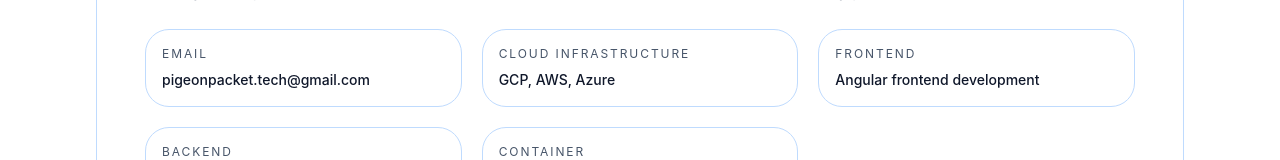
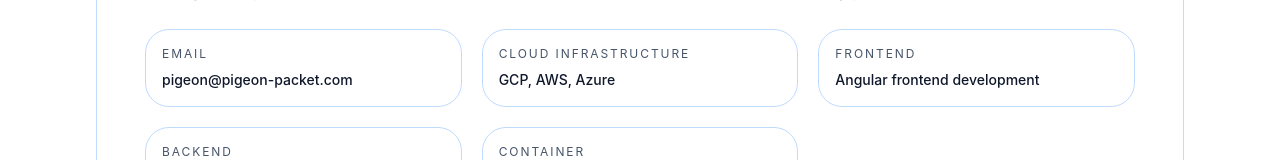
Before and after one commit to TurtleGods/DemoApp, an Angular app: page / in a window 1280 px wide. Shown: the part 2259-2419 px from the top of the page. Built offline with nearby package versions, Linux system fonts and the light colour scheme.

Commit message:
Doc 更新Email信箱

```diff
--- a/src/app/app.ts
+++ b/src/app/app.ts
@@ -70,7 +70,7 @@ const COPY = {
     //
     // Thank you.
     initialConsultationMailto:
-      'mailto:pigeonpacket.tech@gmail.com?subject=Initial%20Consultation%20-%20Custom%20Web%20Project%20Inquiry&body=Hi%20team%2C%0A%0AI%20want%20to%20discuss%20a%20web%20customization%20project.%0AProject%20type%3A%0ABudget%3A%0ADeadline%3A%0ANotes%3A%0A%0AThank%20you.',
+      'mailto:pigeon@pigeon-packet.com?subject=Initial%20Consultation%20-%20Custom%20Web%20Project%20Inquiry&body=Hi%20team%2C%0A%0AI%20want%20to%20discuss%20a%20web%20customization%20project.%0AProject%20type%3A%0ABudget%3A%0ADeadline%3A%0ANotes%3A%0A%0AThank%20you.',
     // 結尾區段約談 mailto 原文（與初步約談內容一致，可自行改成不同模板）：
     // subject: Book intro call
     // body:
@@ -83,7 +83,7 @@ const COPY = {
     //
     // Thank you.
     closingConsultationMailto:
-      'mailto:pigeonpacket.tech@gmail.com?subject=Book%20Intro%20Call&body=Hi%20team%2C%0A%0AI%20want%20to%20discuss%20a%20web%20customization%20project.%0AProject%20type%3A%0ABudget%3A%0ADeadline%3A%0ANotes%3A%0A%0AThank%20you.',
+      'mailto:pigeon@pigeon-packet.com?subject=Book%20Intro%20Call&body=Hi%20team%2C%0A%0AI%20want%20to%20discuss%20a%20web%20customization%20project.%0AProject%20type%3A%0ABudget%3A%0ADeadline%3A%0ANotes%3A%0A%0AThank%20you.',
     trustLine: 'Trusted workflow for fast-moving teams',
     servicesTitle: 'Service Scope',
     services: [
@@ -124,7 +124,7 @@ const COPY = {
     contactTitle: 'Contact',
     contactBody: 'Ready when you are.',
     contactInfo: [
-      { label: 'Email', value: 'pigeonpacket.tech@gmail.com' },
+      { label: 'Email', value: 'pigeon@pigeon-packet.com' },
       { label: 'Cloud Infrastructure', value: 'GCP, AWS, Azure' },
       { label: 'Frontend', value: 'Angular frontend development' },
       { label: 'Backend', value: 'C# / Java / PHP backend development' },
@@ -155,7 +155,7 @@ const COPY = {
     // 5) 參考範例：
     // 6) 其他補充：
     initialConsultationMailto:
-      'mailto:pigeonpacket.tech@gmail.com?subject=%E5%88%9D%E6%AD%A5%E7%B4%84%E8%AB%87%20-%20%E5%AE%A2%E8%A3%BD%E5%8C%96%E7%B6%B2%E7%AB%99%E5%90%88%E4%BD%9C%E8%A9%A2%E8%A2%BC&body=%E6%82%A8%E5%A5%BD%EF%BC%8C%E6%88%91%E6%83%B3%E9%A0%90%E7%B4%84%E5%88%9D%E6%AD%A5%E8%AB%AE%E8%A9%A2%E3%80%82%E4%BB%A5%E4%B8%8B%E6%98%AF%E5%B0%88%E6%A1%88%E9%87%8D%E9%BB%9E%EF%BC%9A%0A1)%20%E5%B0%88%E6%A1%88%E9%A1%9E%E5%9E%8B%EF%BC%9A%0A2)%20%E9%9C%80%E6%B1%82%E7%B0%A1%E8%BF%B0%EF%BC%9A%0A3)%20%E9%A0%90%E7%AE%97%EF%BC%9A%0A4)%20%E9%A0%90%E8%A8%88%E4%B8%8A%E7%B7%9A%E6%99%82%E9%96%93%EF%BC%9A%0A5)%20%E5%8F%83%E8%80%83%E7%AF%84%E4%BE%8B%EF%BC%9A%0A6)%20%E5%85%B6%E4%BB%96%E8%A3%9C%E5%85%85%EF%BC%9A',
+      'mailto:pigeon@pigeon-packet.com?subject=%E5%88%9D%E6%AD%A5%E7%B4%84%E8%AB%87%20-%20%E5%AE%A2%E8%A3%BD%E5%8C%96%E7%B6%B2%E7%AB%99%E5%90%88%E4%BD%9C%E8%A9%A2%E8%A2%BC&body=%E6%82%A8%E5%A5%BD%EF%BC%8C%E6%88%91%E6%83%B3%E9%A0%90%E7%B4%84%E5%88%9D%E6%AD%A5%E8%AB%AE%E8%A9%A2%E3%80%82%E4%BB%A5%E4%B8%8B%E6%98%AF%E5%B0%88%E6%A1%88%E9%87%8D%E9%BB%9E%EF%BC%9A%0A1)%20%E5%B0%88%E6%A1%88%E9%A1%9E%E5%9E%8B%EF%BC%9A%0A2)%20%E9%9C%80%E6%B1%82%E7%B0%A1%E8%BF%B0%EF%BC%9A%0A3)%20%E9%A0%90%E7%AE%97%EF%BC%9A%0A4)%20%E9%A0%90%E8%A8%88%E4%B8%8A%E7%B7%9A%E6%99%82%E9%96%93%EF%BC%9A%0A5)%20%E5%8F%83%E8%80%83%E7%AF%84%E4%BE%8B%EF%BC%9A%0A6)%20%E5%85%B6%E4%BB%96%E8%A3%9C%E5%85%85%EF%BC%9A',
     // 結尾約談 mailto 中文原文：
     // subject: 預約初談
     // body:
@@ -168,7 +168,7 @@ const COPY = {
     // 5) 參考範例：
     // 6) 其他補充：
     closingConsultationMailto:
-      'mailto:pigeonpacket.tech@gmail.com?subject=%E9%A0%90%E7%B4%84%E5%88%9D%E8%AB%87&body=%E6%82%A8%E5%A5%BD%EF%BC%8C%E6%88%91%E6%83%B3%E9%A0%90%E7%B4%84%E5%88%9D%E6%AD%A5%E8%AB%AE%E8%A9%A2%E3%80%82%E4%BB%A5%E4%B8%8B%E6%98%AF%E5%B0%88%E6%A1%88%E9%87%8D%E9%BB%9E%EF%BC%9A%0A1)%20%E5%B0%88%E6%A1%88%E9%A1%9E%E5%9E%8B%EF%BC%9A%0A2)%20%E9%9C%80%E6%B1%82%E7%B0%A1%E8%BF%B0%EF%BC%9A%0A3)%20%E9%A0%90%E7%AE%97%EF%BC%9A%0A4)%20%E9%A0%90%E8%A8%88%E4%B8%8A%E7%B7%9A%E6%99%82%E9%96%93%EF%BC%9A%0A5)%20%E5%8F%83%E8%80%83%E7%AF%84%E4%BE%8B%EF%BC%9A%0A6)%20%E5%85%B6%E4%BB%96%E8%A3%9C%E5%85%85%EF%BC%9A',
+      'mailto:pigeon@pigeon-packet.com?subject=%E9%A0%90%E7%B4%84%E5%88%9D%E8%AB%87&body=%E6%82%A8%E5%A5%BD%EF%BC%8C%E6%88%91%E6%83%B3%E9%A0%90%E7%B4%84%E5%88%9D%E6%AD%A5%E8%AB%AE%E8%A9%A2%E3%80%82%E4%BB%A5%E4%B8%8B%E6%98%AF%E5%B0%88%E6%A1%88%E9%87%8D%E9%BB%9E%EF%BC%9A%0A1)%20%E5%B0%88%E6%A1%88%E9%A1%9E%E5%9E%8B%EF%BC%9A%0A2)%20%E9%9C%80%E6%B1%82%E7%B0%A1%E8%BF%B0%EF%BC%9A%0A3)%20%E9%A0%90%E7%AE%97%EF%BC%9A%0A4)%20%E9%A0%90%E8%A8%88%E4%B8%8A%E7%B7%9A%E6%99%82%E9%96%93%EF%BC%9A%0A5)%20%E5%8F%83%E8%80%83%E7%AF%84%E4%BE%8B%EF%BC%9A%0A6)%20%E5%85%B6%E4%BB%96%E8%A3%9C%E5%85%85%EF%BC%9A',
     trustLine: '快速團隊也能安心採用的合作流程',
     servicesTitle: '服務範圍',
     services: ['形象網站與活動頁製作', '後台系統與內部工具前端開發', 'API 串接與資料視覺化', 'Azure 可部署架構與 CI/CD 建置'],
@@ -199,7 +199,7 @@ const COPY = {
     contactTitle: '聯絡方式',
     contactBody: '隨時和我聯繫，討論你的專案需求與時程。',
     contactInfo: [
-      { label: 'Email', value: 'pigeonpacket.tech@gmail.com' },
+      { label: 'Email', value: 'pigeon@pigeon-packet.com' },
       { label: '雲端服務', value: 'GCP、AWS、Azure 雲端架設' },
       { label: '前端', value: 'Angular 前端開發' },
       { label: '後端', value: 'C# / Java / PHP 後端開發' },
```
